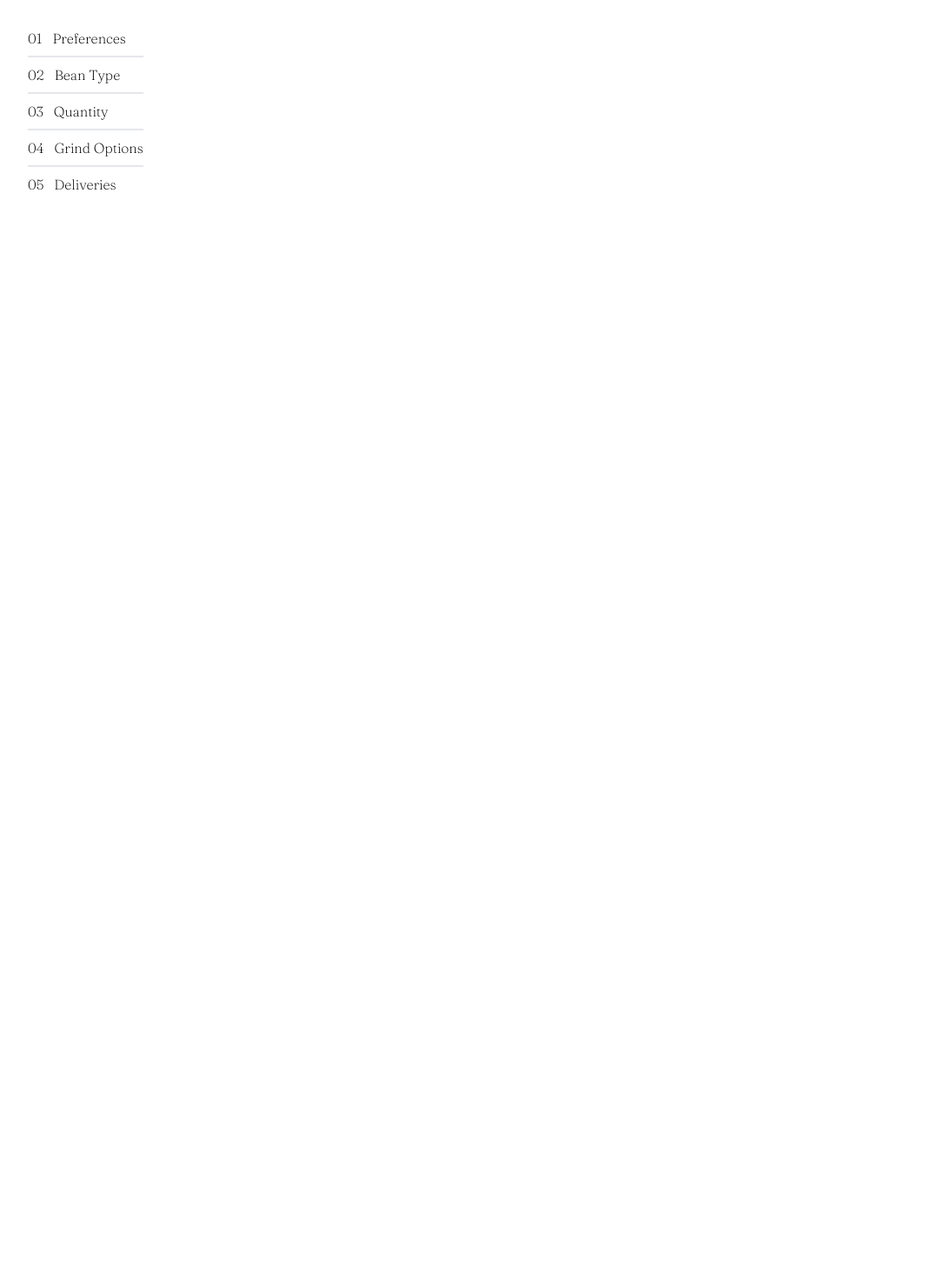
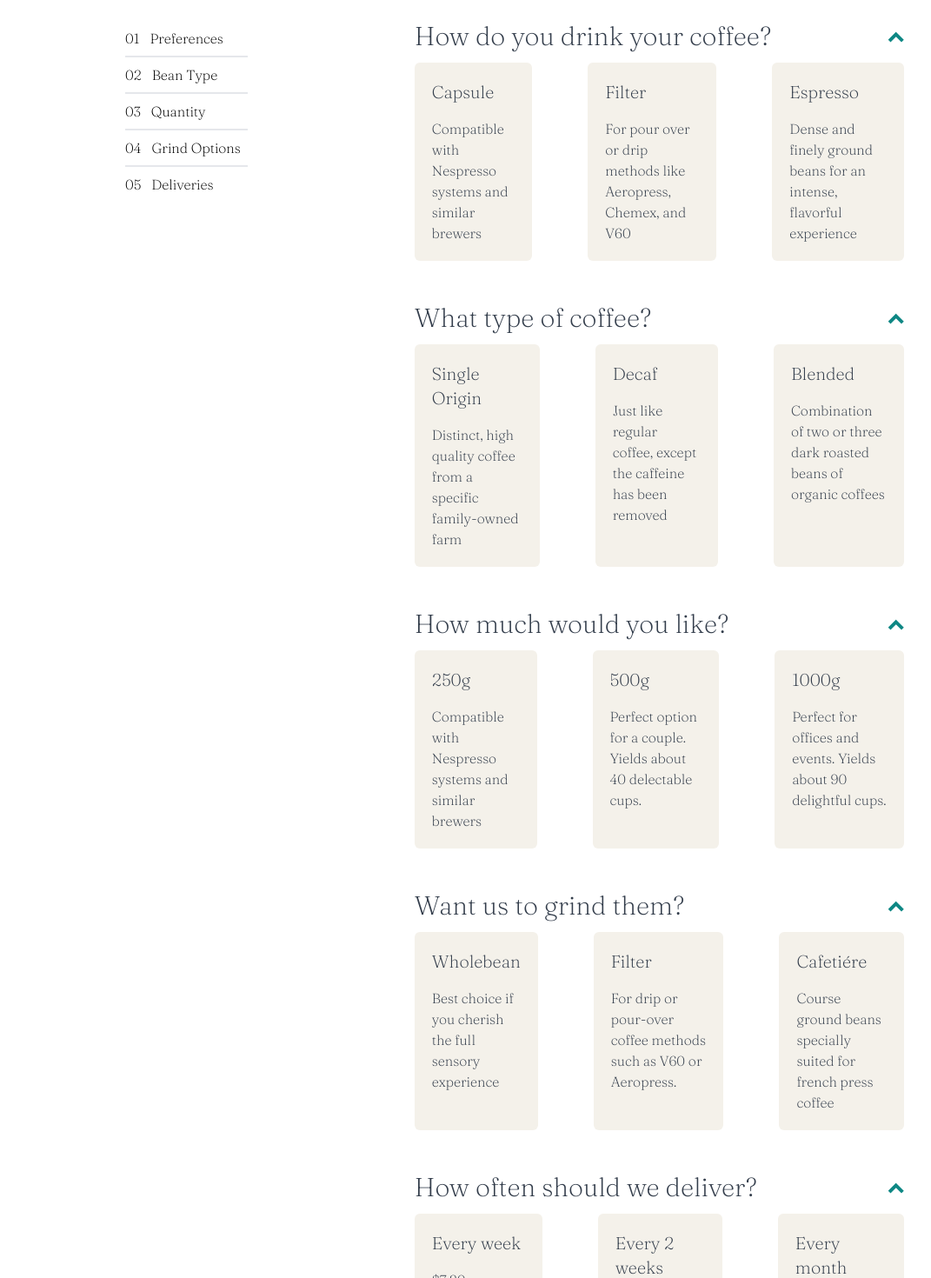
Before and after one commit to avoajaugochukwu/my_decagon, a React (Create React App) app: page / in a window 1280 px wide. Shown: the part 1460-2930 px from the top of the page at 87% size, without its empty margins (48-1119 px from the left). Before the commit the page ends 1804 px from the top, so only its background shows below. Built offline with nearby package versions, Linux system fonts and the light colour scheme.

Commit message:
Selection structure built out

```diff
--- a/src/components/SubscribeInteractive/MainSection.js
+++ b/src/components/SubscribeInteractive/MainSection.js
@@ -1,9 +1,19 @@
+
+import BeanType from "./steps/BeanType"
+import Delivery from "./steps/Delivery"
+import Grind from "./steps/Grind"
+import Preference from "./steps/Preference"
+import Quantity from "./steps/Quantity"
 
 
 const MainSection = () => {
   return (
-    <div>
-
+    <div className="w-full">
+      <Preference />
+      <BeanType />
+      <Quantity />
+      <Grind />
+      <Delivery />
     </div>
   )
 }
--- /dev/null
+++ b/src/components/SubscribeInteractive/SelectBox.js
@@ -0,0 +1,18 @@
+import React, { useState } from 'react'
+
+const SelectBox = ({ title, description, active }) => {
+  // const [ active, setActive ] = useState(false)
+
+
+
+  return (
+    <div className={`cursor-pointer p-5 rounded-md  ${ active === true ? 'select-box-bg-teal' : 'select-box-bg-gray' }`}>
+      <h3 className="pb-4 font-black text-xl">
+        { title }
+      </h3>
+      <p> { description } </p>
+    </div>
+  )
+}
+
+export default SelectBox
--- a/src/components/SubscribeInteractive/Sidebar.js
+++ b/src/components/SubscribeInteractive/Sidebar.js
@@ -16,7 +16,7 @@ const Sidebar = ({ handleClick }) => {
   return (
 
 
-    <div className="md:px-20 my-28 flex flex-col font-black">
+    <div className=" flex flex-col font-black w-1/4">
       <div className="flex py-2 cursor-pointer   border-b-2"
         onClick={() => clicker()}>
         <h3 className="">01</h3>
--- a/src/components/SubscribeInteractive/SubscribeInteractive.js
+++ b/src/components/SubscribeInteractive/SubscribeInteractive.js
@@ -14,10 +14,10 @@ const SubscribeInteractive = () => {
 
   return (
     <CoffeeProvider>
-    <div className="flex">
+    <div className="flex my-28 md:px-20 space-x-48 md:mx-28">
       <Sidebar handleClick={handleClick} />
       <MainSection />
-      <div></div>
+
     </div>
     </CoffeeProvider>
   )
--- a/src/components/SubscribeInteractive/steps/BeanType.js
+++ b/src/components/SubscribeInteractive/steps/BeanType.js
@@ -0,0 +1,53 @@
+import React, { useState } from 'react'
+import upCaret from '../../../img/up_caret.png'
+
+
+const BeanType = () => {
+  const [activeButton, setActiveButton] = useState()
+
+  const handleSelect = (button) => {
+    setActiveButton(button)
+  }
+
+
+  return (
+    <div className="my-12">
+      <div className="flex mb-3 relative">
+        <h1 className="text-3xl font-black dark-grey-blue-color">What type of coffee?</h1>
+        <div className="pt-3 absolute top-0 right-0">
+          <img className="" src={upCaret} />
+        </div>
+      </div>
+      <div className="flex space-x-16">
+
+        <div className={`cursor-pointer p-5 rounded-md ${activeButton === 'Single Origin' ? 'select-box-bg-teal' : 'select-box-bg-gray'}`}
+          onClick={() => handleSelect('Single Origin')}>
+          <h3 className="pb-4 font-black text-xl">
+          Single Origin
+          </h3>
+          <p> Distinct, high quality coffee from a specific family-owned farm </p>
+        </div>
+
+        <div className={`cursor-pointer p-5 rounded-md ${activeButton === 'Decaf' ? 'select-box-bg-teal' : 'select-box-bg-gray'}`}
+          onClick={() => handleSelect('Decaf')}>
+          <h3 className="pb-4 font-black text-xl">
+          Decaf
+          </h3>
+          <p> Just like regular coffee, except the caffeine has been removed </p>
+        </div>
+
+        <div className={`cursor-pointer p-5 rounded-md ${activeButton === 'Blended' ? 'select-box-bg-teal' : 'select-box-bg-gray'}`}
+          onClick={() => handleSelect('Blended')}>
+          <h3 className="pb-4 font-black text-xl">
+          Blended
+          </h3>
+          <p> Combination of two or three dark roasted beans of organic coffees</p>
+        </div>
+
+      </div>
+    </div>
+
+  )
+}
+
+export default BeanType
--- a/src/components/SubscribeInteractive/steps/Delivery.js
+++ b/src/components/SubscribeInteractive/steps/Delivery.js
@@ -0,0 +1,53 @@
+import React, { useState } from 'react'
+import upCaret from '../../../img/up_caret.png'
+
+
+const Delivery = () => {
+  const [activeButton, setActiveButton] = useState()
+
+  const handleSelect = (button) => {
+    setActiveButton(button)
+  }
+
+
+  return (
+    <div className="my-12">
+      <div className="flex mb-3 relative">
+        <h1 className="text-3xl font-black dark-grey-blue-color">How often should we deliver?</h1>
+        <div className="pt-3 absolute top-0 right-0">
+          <img className="" src={upCaret} />
+        </div>
+      </div>
+      <div className="flex space-x-16">
+
+        <div className={`cursor-pointer p-5 rounded-md ${activeButton === 'Every week' ? 'select-box-bg-teal' : 'select-box-bg-gray'}`}
+          onClick={() => handleSelect('Every week')}>
+          <h3 className="pb-4 font-black text-xl">
+            Every week
+          </h3>
+          <p> $7.20 per shipment. Includes free first-class shipping. </p>
+        </div>
+
+        <div className={`cursor-pointer p-5 rounded-md ${activeButton === 'Every 2 weeks' ? 'select-box-bg-teal' : 'select-box-bg-gray'}`}
+          onClick={() => handleSelect('Every 2 weeks')}>
+          <h3 className="pb-4 font-black text-xl">
+            Every 2 weeks
+          </h3>
+          <p> $9.60 per shipment. Includes free priority shipping. </p>
+        </div>
+
+        <div className={`cursor-pointer p-5 rounded-md ${activeButton === 'Every month' ? 'select-box-bg-teal' : 'select-box-bg-gray'}`}
+          onClick={() => handleSelect('Every month')}>
+          <h3 className="pb-4 font-black text-xl">
+            Every month
+          </h3>
+          <p> $12.00 per shipment. Includes free priority shipping.</p>
+        </div>
+
+      </div>
+    </div>
+
+  )
+}
+
+export default Delivery
--- a/src/components/SubscribeInteractive/steps/Grind.js
+++ b/src/components/SubscribeInteractive/steps/Grind.js
@@ -0,0 +1,53 @@
+import React, { useState } from 'react'
+import upCaret from '../../../img/up_caret.png'
+
+
+const Grind = () => {
+  const [activeButton, setActiveButton] = useState()
+
+  const handleSelect = (button) => {
+    setActiveButton(button)
+  }
+
+
+  return (
+    <div className="my-12">
+      <div className="flex mb-3 relative">
+        <h1 className="text-3xl font-black dark-grey-blue-color">Want us to grind them?</h1>
+        <div className="pt-3 absolute top-0 right-0">
+          <img className="" src={upCaret} />
+        </div>
+      </div>
+      <div className="flex space-x-16">
+
+        <div className={`cursor-pointer p-5 rounded-md ${activeButton === 'Wholebean' ? 'select-box-bg-teal' : 'select-box-bg-gray'}`}
+          onClick={() => handleSelect('Wholebean')}>
+          <h3 className="pb-4 font-black text-xl">
+            Wholebean
+          </h3>
+          <p> Best choice if you cherish the full sensory experience </p>
+        </div>
+
+        <div className={`cursor-pointer p-5 rounded-md ${activeButton === 'Filter' ? 'select-box-bg-teal' : 'select-box-bg-gray'}`}
+          onClick={() => handleSelect('Filter')}>
+          <h3 className="pb-4 font-black text-xl">
+            Filter
+          </h3>
+          <p> For drip or pour-over coffee methods such as V60 or Aeropress. </p>
+        </div>
+
+        <div className={`cursor-pointer p-5 rounded-md ${activeButton === 'Cafetiére' ? 'select-box-bg-teal' : 'select-box-bg-gray'}`}
+          onClick={() => handleSelect('Cafetiére')}>
+          <h3 className="pb-4 font-black text-xl">
+            Cafetiére
+          </h3>
+          <p> Course ground beans specially suited for french press coffee</p>
+        </div>
+
+      </div>
+    </div>
+
+  )
+}
+
+export default Grind
--- a/src/components/SubscribeInteractive/steps/Preference.js
+++ b/src/components/SubscribeInteractive/steps/Preference.js
@@ -0,0 +1,53 @@
+import React, { Fragment, useState } from 'react'
+import upCaret from '../../../img/up_caret.png'
+
+
+const Preference = () => {
+  const [activeButton, setActiveButton] = useState()
+
+  const handleSelect = (button) => {
+    setActiveButton(button)
+  }
+
+
+  return (
+    <Fragment>
+      <div className="flex mb-3 relative">
+        <h1 className="text-3xl font-black dark-grey-blue-color">How do you drink your coffee?</h1>
+        <div className="pt-3 absolute top-0 right-0">
+          <img className="" src={upCaret} />
+        </div>
+      </div>
+      <div className="flex space-x-16">
+
+        <div className={`cursor-pointer p-5 rounded-md ${activeButton === 'Capsule' ? 'select-box-bg-teal' : 'select-box-bg-gray'}`}
+          onClick={() => handleSelect('Capsule')}>
+          <h3 className="pb-4 font-black text-xl">
+            Capsule
+          </h3>
+          <p> Compatible with Nespresso systems and similar brewers </p>
+        </div>
+
+        <div className={`cursor-pointer p-5 rounded-md ${activeButton === 'Filter' ? 'select-box-bg-teal' : 'select-box-bg-gray'}`}
+          onClick={() => handleSelect('Filter')}>
+          <h3 className="pb-4 font-black text-xl">
+            Filter
+          </h3>
+          <p> For pour over or drip methods like Aeropress, Chemex, and V60 </p>
+        </div>
+
+        <div className={`cursor-pointer p-5 rounded-md ${activeButton === 'Espresso' ? 'select-box-bg-teal' : 'select-box-bg-gray'}`}
+          onClick={() => handleSelect('Espresso')}>
+          <h3 className="pb-4 font-black text-xl">
+            Espresso
+          </h3>
+          <p> Dense and finely ground beans for an intense, flavorful experience</p>
+        </div>
+
+      </div>
+    </Fragment>
+
+  )
+}
+
+export default Preference
--- a/src/components/SubscribeInteractive/steps/Quantity.js
+++ b/src/components/SubscribeInteractive/steps/Quantity.js
@@ -0,0 +1,53 @@
+import React, { useState } from 'react'
+import upCaret from '../../../img/up_caret.png'
+
+
+const Quantity = () => {
+  const [activeButton, setActiveButton] = useState()
+
+  const handleSelect = (button) => {
+    setActiveButton(button)
+  }
+
+
+  return (
+    <div className="my-12">
+      <div className="flex mb-3 relative">
+        <h1 className="text-3xl font-black dark-grey-blue-color">How much would you like?</h1>
+        <div className="pt-3 absolute top-0 right-0">
+          <img className="" src={upCaret} />
+        </div>
+      </div>
+      <div className="flex space-x-16">
+
+        <div className={`cursor-pointer p-5 rounded-md ${activeButton === '250g' ? 'select-box-bg-teal' : 'select-box-bg-gray'}`}
+          onClick={() => handleSelect('250g')}>
+          <h3 className="pb-4 font-black text-xl">
+            250g
+          </h3>
+          <p> Compatible with Nespresso systems and similar brewers </p>
+        </div>
+
+        <div className={`cursor-pointer p-5 rounded-md ${activeButton === '500g' ? 'select-box-bg-teal' : 'select-box-bg-gray'}`}
+          onClick={() => handleSelect('500g')}>
+          <h3 className="pb-4 font-black text-xl">
+            500g
+          </h3>
+          <p> Perfect option for a couple. Yields about 40 delectable cups. </p>
+        </div>
+
+        <div className={`cursor-pointer p-5 rounded-md ${activeButton === '1000g' ? 'select-box-bg-teal' : 'select-box-bg-gray'}`}
+          onClick={() => handleSelect('1000g')}>
+          <h3 className="pb-4 font-black text-xl">
+            1000g
+          </h3>
+          <p> Perfect for offices and events. Yields about 90 delightful cups.</p>
+        </div>
+
+      </div>
+    </div>
+
+  )
+}
+
+export default Quantity
--- a/src/styles/index.css
+++ b/src/styles/index.css
@@ -43,9 +43,18 @@ code {
   color: #FDD6BA;
 }
 .pale-orange-bgcolor {
-  background-color: #FDD6BA;
+  background-color: #aaa39f;
 }
 
+.select-box-bg-gray {
+  background-color: #f4f1ea;
+  color: #333D4B;
+}
+
+.select-box-bg-teal {
+  background-color: #0E8784;
+  color: #FEFCF7;
+}
 
 @tailwind base;
 @tailwind components;
```
Also changed, not shown: src/img/down_caret.png (added), src/img/up_caret.png (added).
